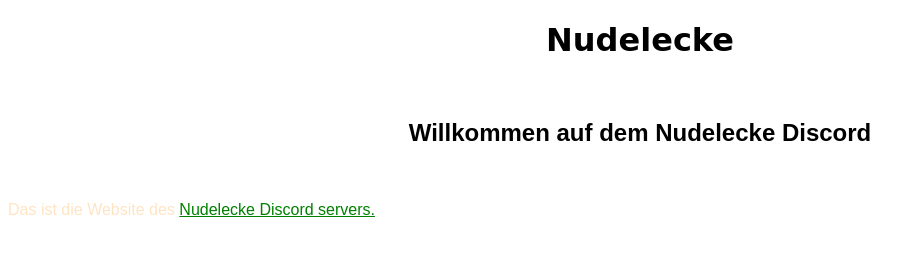
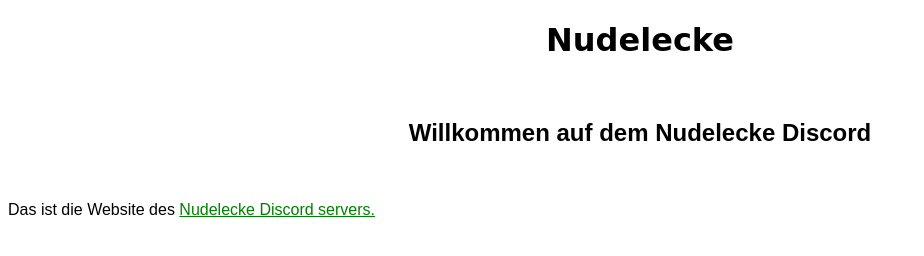
Before and after one commit to tinolm/Nudelecke, a plain HTML site: page index.html in a window 1280 px wide. Shown: the whole page, without its empty margins (0-924 px from the left). Drawn offline with Linux system fonts and the light colour scheme.

Commit message:
mybox improved

```diff
--- a/styles.css
+++ b/styles.css
@@ -1,5 +1,6 @@
 p {
     font-family: sans-serif;
+    color: black;
     align-self: center;
     align-content: center;
     align-items: center;
@@ -28,4 +29,8 @@ h2 {
 
 .mybox {
     color: bisque;
+    border-radius: 20%;
+    box-shadow: none;
+    border-color: burlywood;
+    border: 2px;
 }
```
